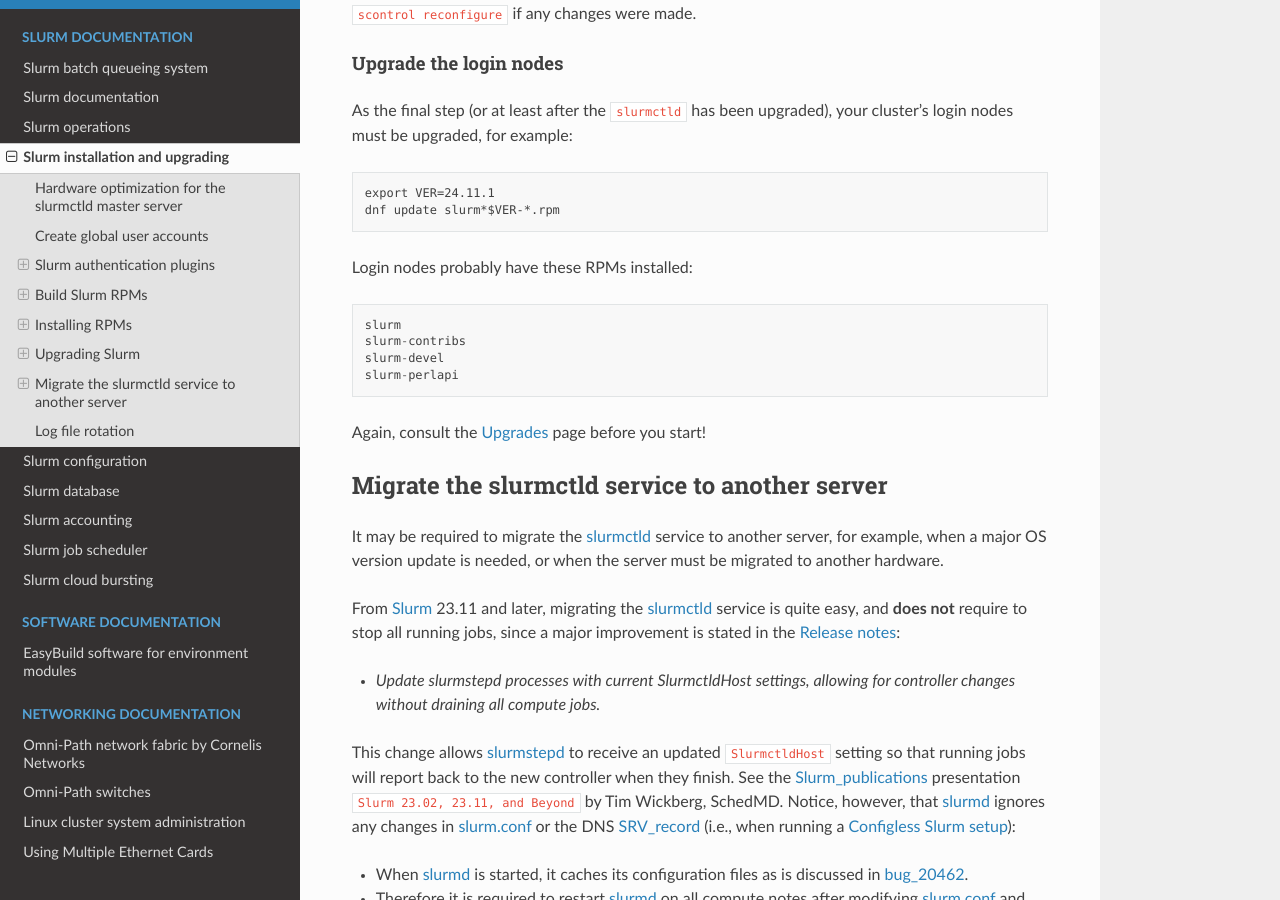
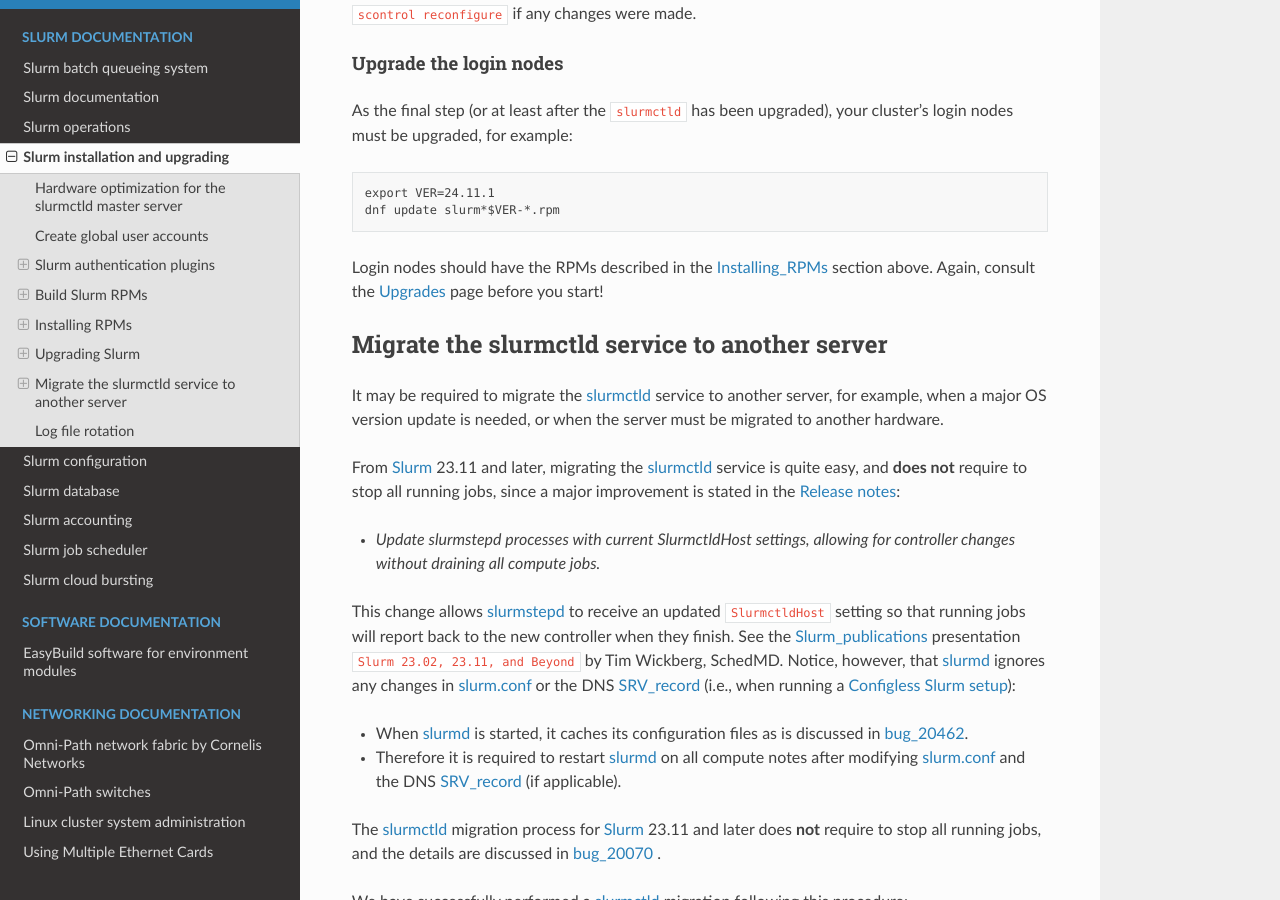
Before and after one commit to OleHolmNielsen/Niflheim_system, a Sphinx documentation site: the page built from docs/Slurm_installation.rst, in a window 1280 px wide and 900 px high, scrolled down 22890 px. Built offline with Sphinx 7.4.7 and the Read the Docs theme 3.1.0, drawn with Linux system fonts in a browser that asks for light colours.

Commit message:
Refer to Installing_RPMs_ section

```diff
--- a/docs/Slurm_installation.rst
+++ b/docs/Slurm_installation.rst
@@ -484,6 +484,8 @@
   so the ``--with yaml`` option should **not** be used on EL8 and older releases!
 
 .. _bug_17900: https://bugs.schedmd.com/show_bug.cgi?id=17900
+
+.. _Installing_RPMs:
 
 Installing RPMs
 ===============
@@ -1013,13 +1015,7 @@
   export VER=24.11.1
   dnf update slurm*$VER-*.rpm
 
-Login nodes probably have these RPMs installed::
-
-  slurm
-  slurm-contribs
-  slurm-devel
-  slurm-perlapi
-
+Login nodes should have the RPMs described in the Installing_RPMs_ section above.
 Again, consult the Upgrades_ page before you start!
 
 Migrate the slurmctld service to another server
```
